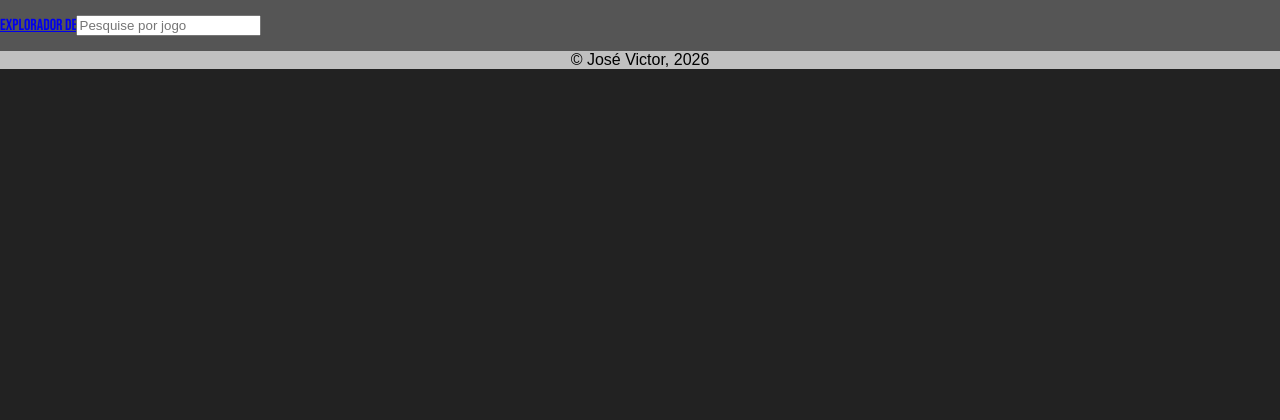
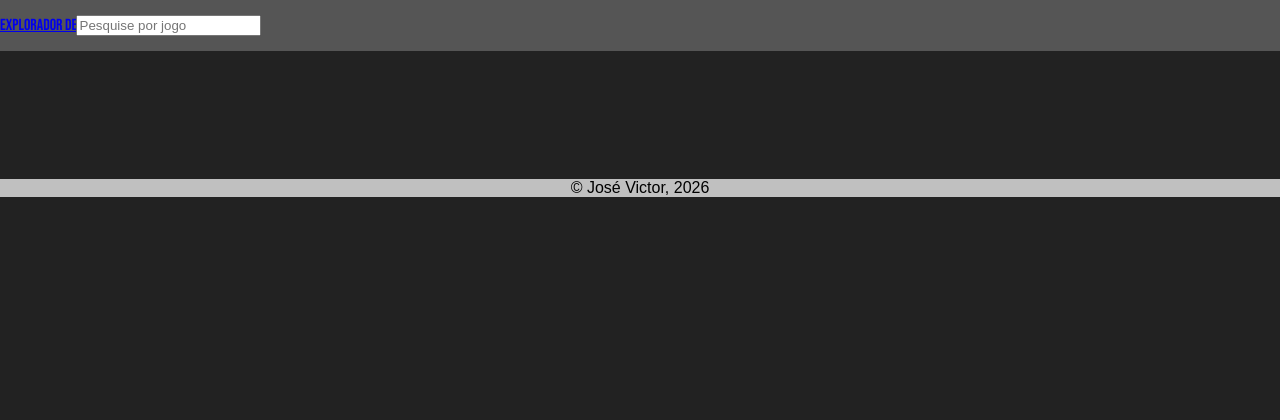
Before and after one commit to thejoseviictor-secondary/EXA618_Individual_Project_Part_3_Front_End, a Flask app: page / in a window 1280 px wide. Shown: the top 420 px of the page. Run offline with Flask 3, Linux system fonts and the light colour scheme; some web fonts are replaced.

Commit message:
Update styles.css

```diff
--- a/app/static/styles.css
+++ b/app/static/styles.css
@@ -6,9 +6,19 @@ body{
 .header{
     display: flex;
     background-color: #555555;
+    margin-bottom: 10%;
     width: 100%;
     height: 20%;
     top: 0%;
+}
+
+.search-container{
+    display: flex;
+    justify-content: center;
+    align-items: center;
+    top: 5%;
+    right: 20%;
+    width: 10%;
 }
 
 #header_text{
@@ -27,17 +37,10 @@ body{
     font-family: "Google Sans Flex", sans-serif;
     font-style: normal;
 
+    margin-top: 10%;
     width: 100%;
     height: 20%;
     bottom: 0%;
-}
-
-.search-container{
-    display: flex;
-    justify-content: center;
-    align-items: center;
-    top: 5%;
-    width: 10%;
 }
 
 .games{
```
